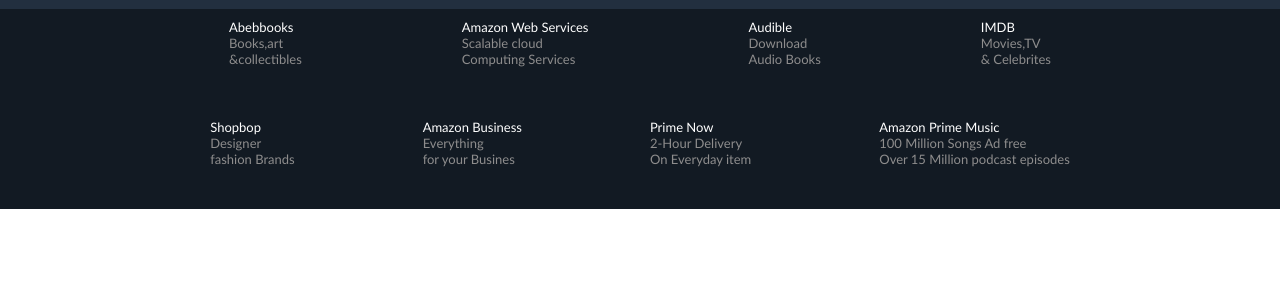
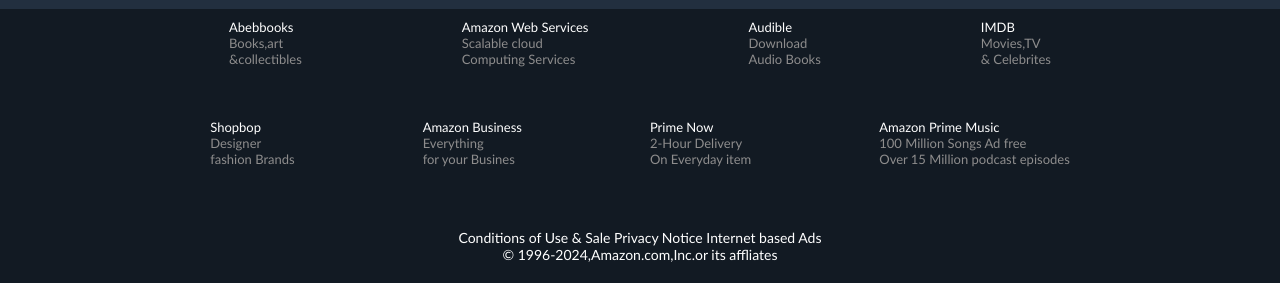
Before and after one commit to nihaalxz/amazon_homepage, a plain HTML site: page index.html in a window 1280 px wide. Shown: the part 2028-2311 px from the top of the page. Before the commit the page ends 2237 px from the top, so only its background shows below. Drawn offline with Linux system fonts and the light colour scheme.

Commit message:
major changes

```diff
--- a/index.html
+++ b/index.html
@@ -387,8 +387,16 @@
             </ul>
         </div>
      </div>
+     <div class="final_footer">
+        <span>Conditions of Use & Sale</span>
+        <span>Privacy Notice</span>
+        <span>Internet based Ads</span>
+        <div>
+            <span>&copy; 1996-2024,Amazon.com,Inc.or its affliates</span>
+        </div>
      </div>
-    </div>
+     </div>
+     </div>
 
 
 
--- a/style.css
+++ b/style.css
@@ -295,3 +295,11 @@
 {
     color:rgb(142, 141, 141);
 }
+.final_footer
+{
+    text-align: center;
+    background-color:rgb(18,26,35);
+    color: white;
+    padding:20px 0px;
+    font-size:14px;
+}
```
